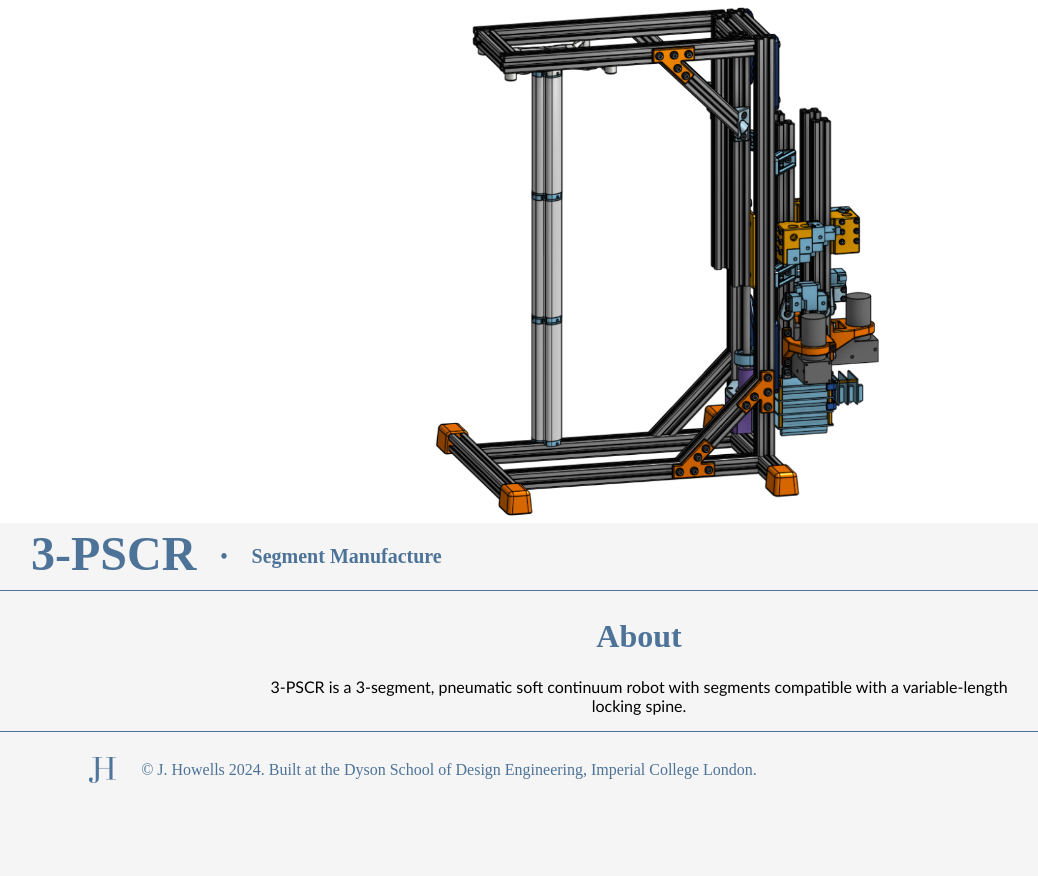
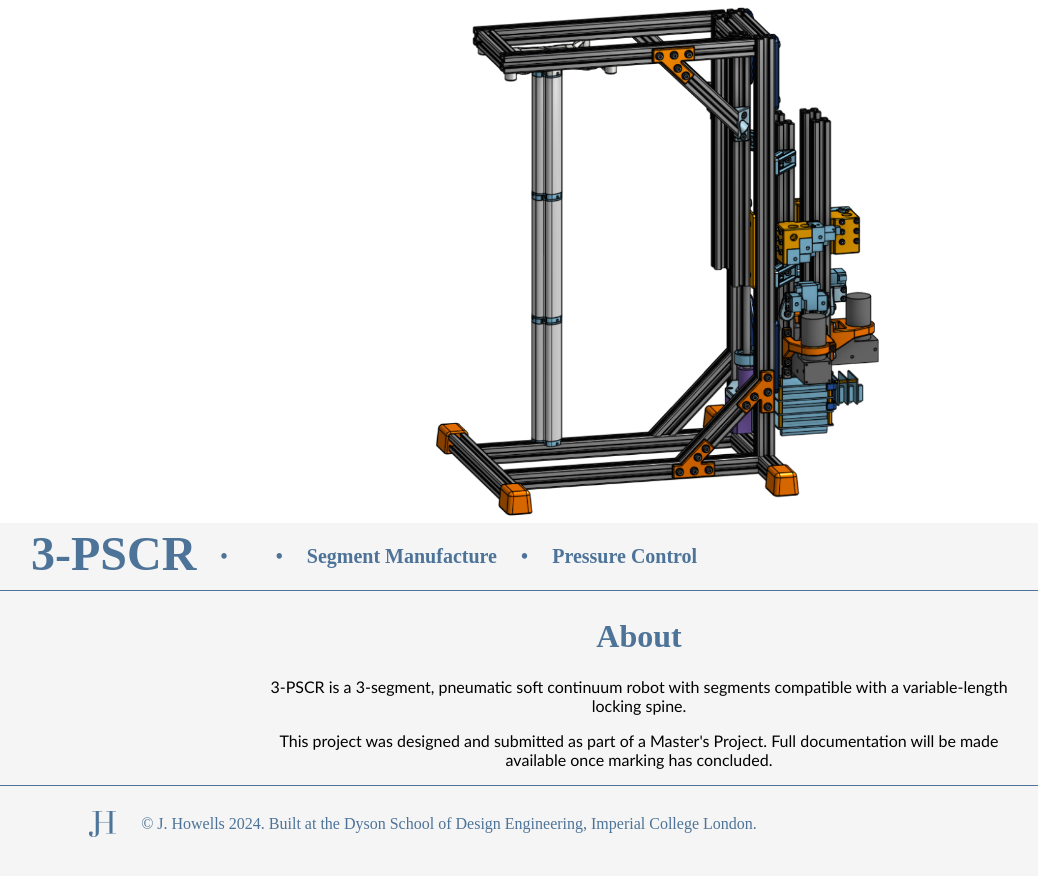
Before and after one commit to 3-PSCR/3-PSCR.github.io, a Jekyll site: the page built from index.html, in a window 1280 px wide. Shown: the top 876 px of the page, without its empty margins (1-1039 px from the left). Built offline with Jekyll 4.4.1, drawn with Linux system fonts in a browser that asks for light colours.

Commit message:
Basic Pump Documentation

```diff
--- a/index.html
+++ b/index.html
@@ -15,14 +15,17 @@
             <img class="head-img" src="img/header.png">
             <div class="navbar">
                 <a href="index.html"><h1>3-PSCR</h1></a>
+                {% for page in site.pages %}
                 <h3>&nbsp; &nbsp; &bull; &nbsp; &nbsp;</h3>
-                <a href="make.html"><h3>Segment Manufacture</h3></a>
+                <a href="{{ page.url }}"><h3>{{ page.title }}</h3></a>
+                {% endfor %}
             </div>
         </header>
 
         <main style="text-align: center;">
             <h1>About</h1>
             <p>3-PSCR is a 3-segment, pneumatic soft continuum robot with segments compatible with a variable-length locking spine.</p>
+            <p>This project was designed and submitted as part of a Master's Project. Full documentation will be made available once marking has concluded.</p>
         </main>
 
 {% include footer.html %}
```
Also changed, not shown: pressControl.md (added, +11 -0 lines), img/SysDia Deflate.png (added), img/SysDia Inflate.png (added).
